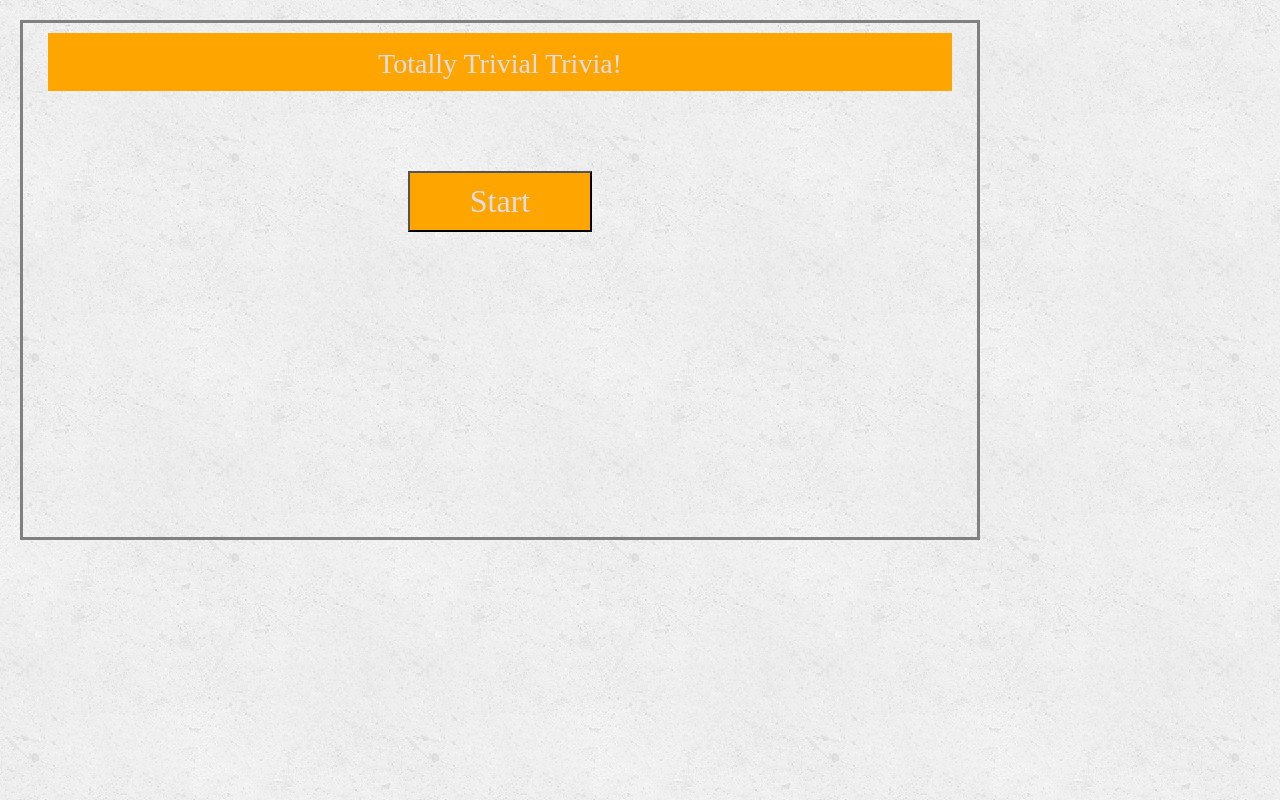
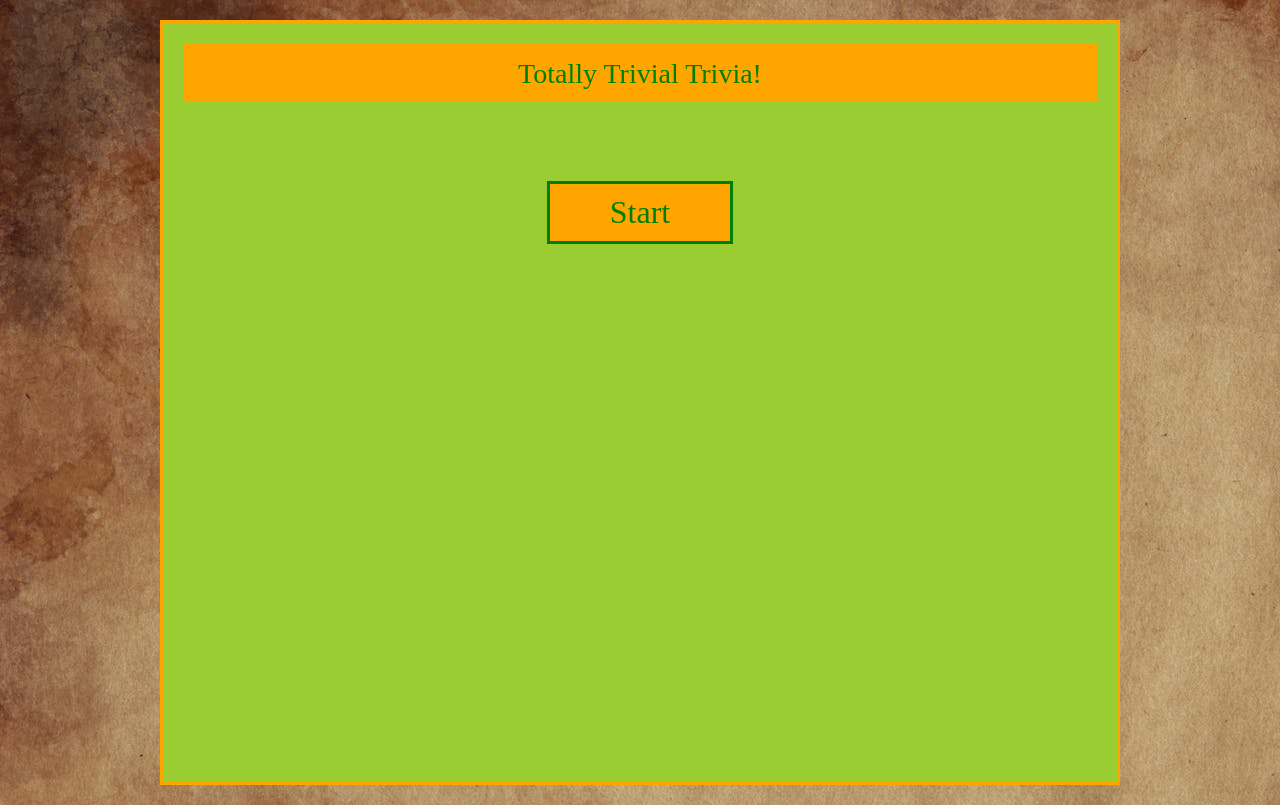
Before and after one commit to yzhouyzhou/TriviaGame, a plain HTML site: page index.html in a window 1280 px wide. Drawn offline with nearby package versions, Linux system fonts and the light colour scheme; a web font is replaced by a local one.

Commit message:
add stylish

```diff
--- a/assets/css/style.css
+++ b/assets/css/style.css
@@ -1,24 +1,26 @@
 body {
-    background: url("../images/concrete_seamless.png");
-    border: 3px solid grey;
-    max-width: 960px;
-    width: 100%;
-    min-height: 520px;
-    max-height: 680px;
-    height: 100%;
-    padding: 10px;
+    background: url("../images/background_pexels-photo-235985.jpeg");
     margin: 20px;
     text-align: center;
     font-family: "Stylish";
+    color: darkgreen;
+}
+
+.container {
+    padding: 20px;
+    background: yellowgreen;
+    border: 3px solid orange;
+    max-width: 960px;
+    width: 100%;
+    min-height: calc(100vh - 35px);
 }
 
 #game-title {
     background-color: orange;
+    padding: 10px;
     height: 58px;
     text-align: center;
-    color: rgb(221, 221, 231);
-    padding: 10px;
-    margin: 0;
+    color: green;
     font-size: 28px;
 }
 
@@ -39,8 +41,9 @@ body {
 button {
     margin-top: 80px;
     background: orange;
+    border: 3px solid green;
     padding: 6px 60px;
-    color: rgb(221, 221, 231);
+    color: green;
 }
 
 iframe {
--- a/assets/javascript/app.js
+++ b/assets/javascript/app.js
@@ -48,7 +48,7 @@ $(document).ready(function () {
             var answerSelected = $("<div>");
             answerSelected.addClass("clicked-text");
             answerSelected.attr("onmouseover", "style.color='gray'");
-            answerSelected.attr("onmouseout", "style.color='black'");
+            answerSelected.attr("onmouseout", "style.color='darkgreen'");
             answerSelected.attr("your-answer", questionAnswers[index].answers[i]);
             answerSelected.html(questionAnswers[index].answers[i] + "<br><br>");
             $("#showPossibleAnswers").append(answerSelected);
```
Also changed, not shown: index.html (+0 -1 lines), assets/images/background_pexels-photo-235985.jpeg (added), assets/images/concrete_seamless.png (deleted).
